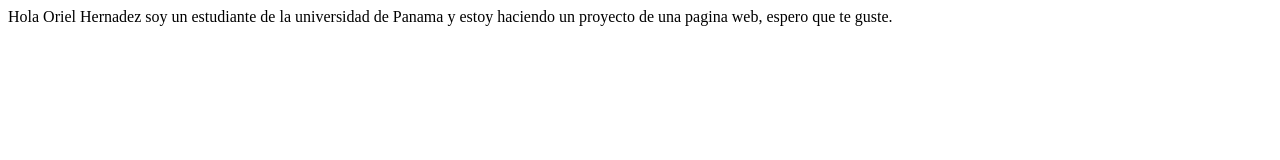
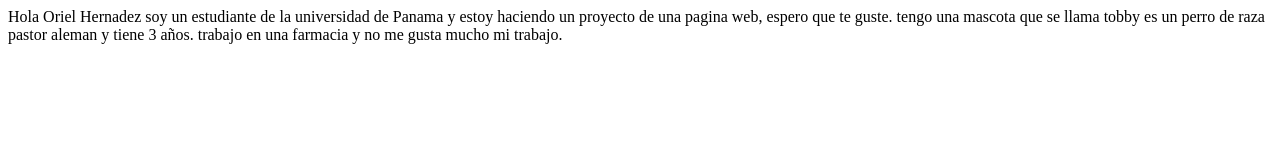
Before and after one commit to eh960119-hash/laboratorio2, a plain HTML site: page biografia.html in a window 1280 px wide. Drawn offline with Linux system fonts and the light colour scheme.

Commit message:
mi version personalizada

```diff
--- a/Oriel.html
+++ b/biografia.html
@@ -5,6 +5,8 @@
     <title>Oriel Hernadez </title>
 
 Hola Oriel Hernadez soy un estudiante de la universidad de Panama y estoy haciendo un proyecto de una pagina web, espero que te guste.
+tengo una mascota que se llama tobby es un perro de raza pastor aleman y tiene 3 años.
+trabajo en una farmacia y no me gusta mucho mi trabajo.
 </head>
 <body>
 
```
